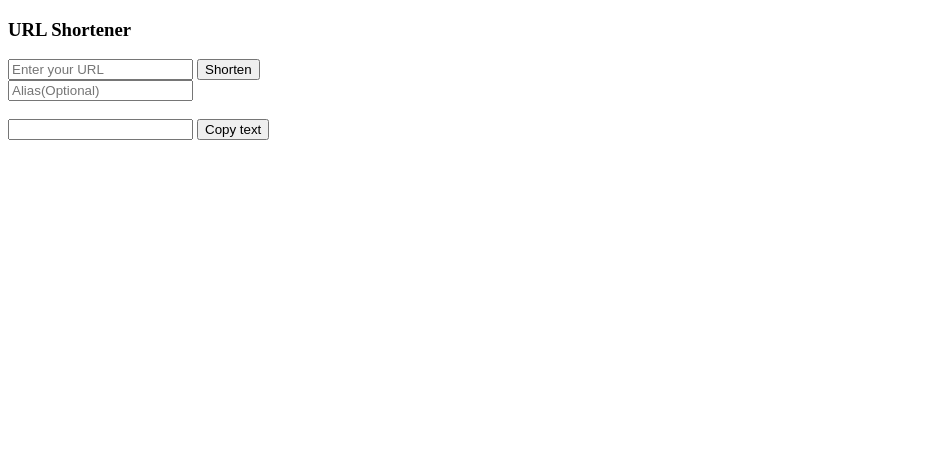
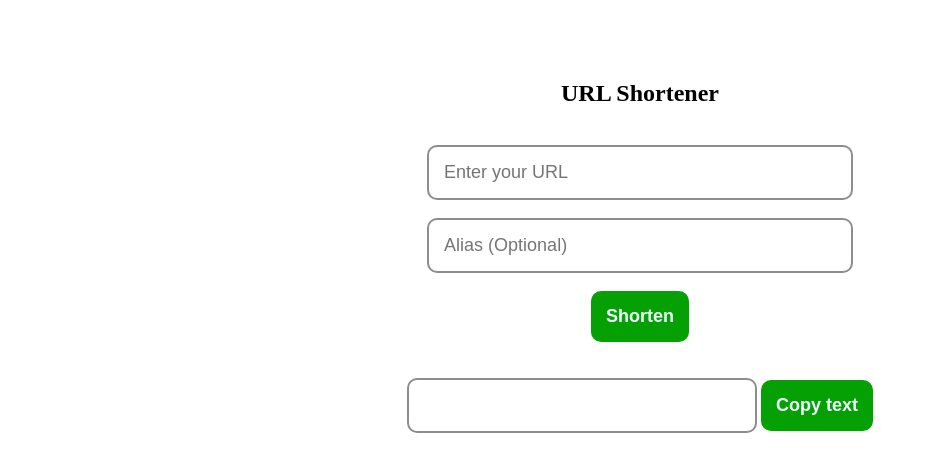
Before and after one commit to GulshanAnand/linkShortenerAPI, a Flask app: page / in a window 1280 px wide. Shown: the top 472 px of the page, without its empty margins (0-928 px from the left). Run offline with Flask 2, Linux system fonts and the light colour scheme.

Commit message:
index page beautified

```diff
--- a/templates/index.html
+++ b/templates/index.html
@@ -2,16 +2,48 @@
 <html>
 <head>
     <title>URL Shortener</title>
+    <style>
+        input {
+            font-size: large;
+            width: 31%;
+            padding: 15px;
+            border-radius: 10px;
+            border: 2px solid;
+            border-color: rgb(141, 141, 141);
+        }
+        div {
+            text-align: center;
+        }
+        #shortURL {
+            width: 25%;
+        }
+        button {
+            font-size: large;
+            background-color: rgb(4, 160, 4);
+            border: none;
+            border-radius: 10px;
+            padding: 15px;
+            color: azure;
+            font-weight: bold;
+        }
+        body {
+            margin-top: 80px;
+        }
+    </style>
 </head>
 <body>
-    <h3>URL Shortener</h3>
-    <form id="form" method="post">
-        <input type="text" , id="url" placeholder="Enter your URL" required />
-        <input type="submit" value="Shorten" /><br>
-        <input type="text" , id="alias" placeholder="Alias(Optional)" /></br><br>
-    </form>
+    <h2 style="text-align: center;">URL Shortener</h2><br>
     <div>
-        <input type="text" , id="shortURL" readonly/>
+        <form id="form" method="post">
+            <div>
+                <input type="text", id="url" placeholder="Enter your URL" required /><br><br>
+                <input type="text", id="alias" placeholder="Alias (Optional)"/></br><br>
+            </div>
+            <button type="submit">Shorten</button><br><br><br>
+        </form>
+    </div>
+    <div>
+        <input type="text", id="shortURL" readonly/>
         <button onclick="myFunction()">Copy text</button>
     </div>
 </body>
```
